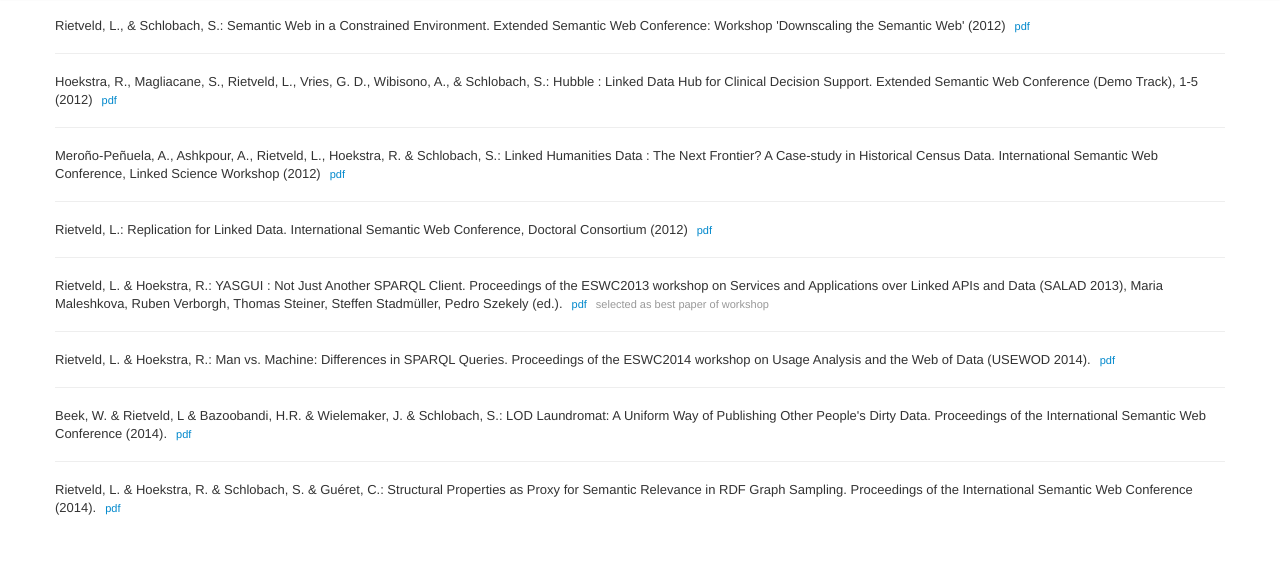
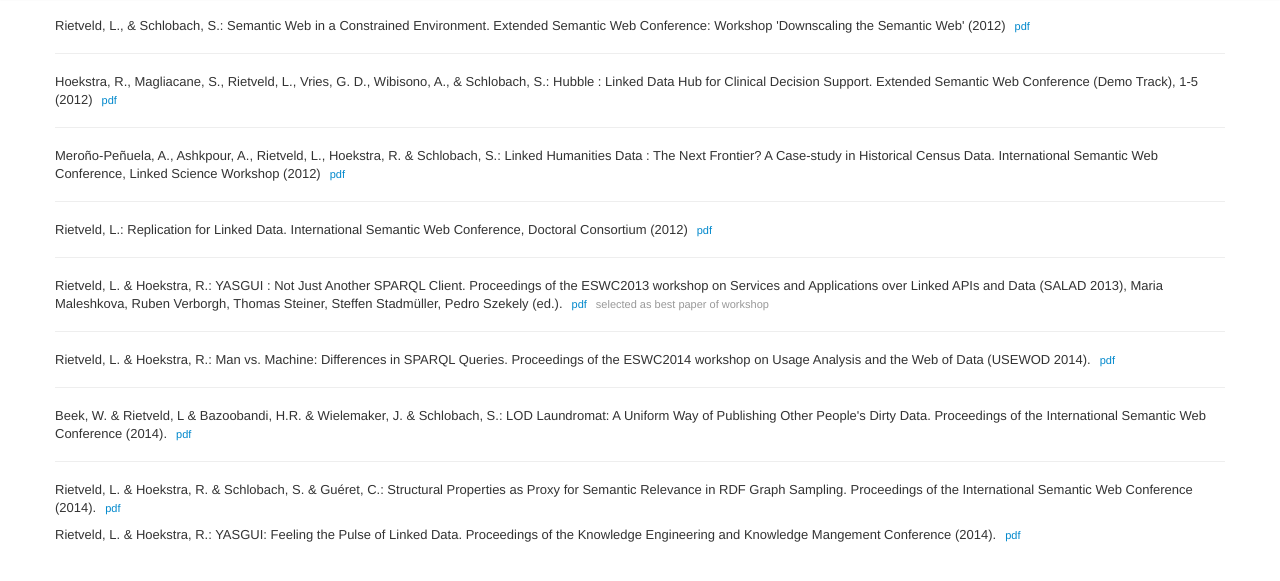
Before and after one commit to LaurensRietveld/laurensrietveld.github.com, a plain HTML site: page publications.html in a window 1280 px wide. Shown: the part 43-624 px from the top of the page. Drawn offline with nearby package versions, Linux system fonts and the light colour scheme.

Commit message:
added ekaw paper

```diff
--- a/publications.html
+++ b/publications.html
@@ -91,6 +91,9 @@
 			<p>
 			Rietveld, L. &amp; Hoekstra, R. &amp; Schlobach, S. &amp; Guéret, C.: Structural Properties as Proxy for Semantic Relevance in RDF Graph Sampling. Proceedings of the International Semantic Web Conference (2014).<a class="btn-small" href="pdf/Structural_Properties_as_Proxy_for_Semantic_Relevance_in_RDF_Graph_Sampling.pdf" target="_blank">pdf</a>
 			</p>
+			<p>
+			Rietveld, L. &amp; Hoekstra, R.: YASGUI: Feeling the Pulse of Linked Data. Proceedings of the Knowledge Engineering and Knowledge Mangement Conference (2014).<a class="btn-small" href="pdf/YASGUI_-_Feeling_the_Pulse_of_Linked_Data.pdf" target="_blank">pdf</a>
+			</p>
 
 	     </div>
 	</div>
```
Also changed, not shown: 1 other file.
